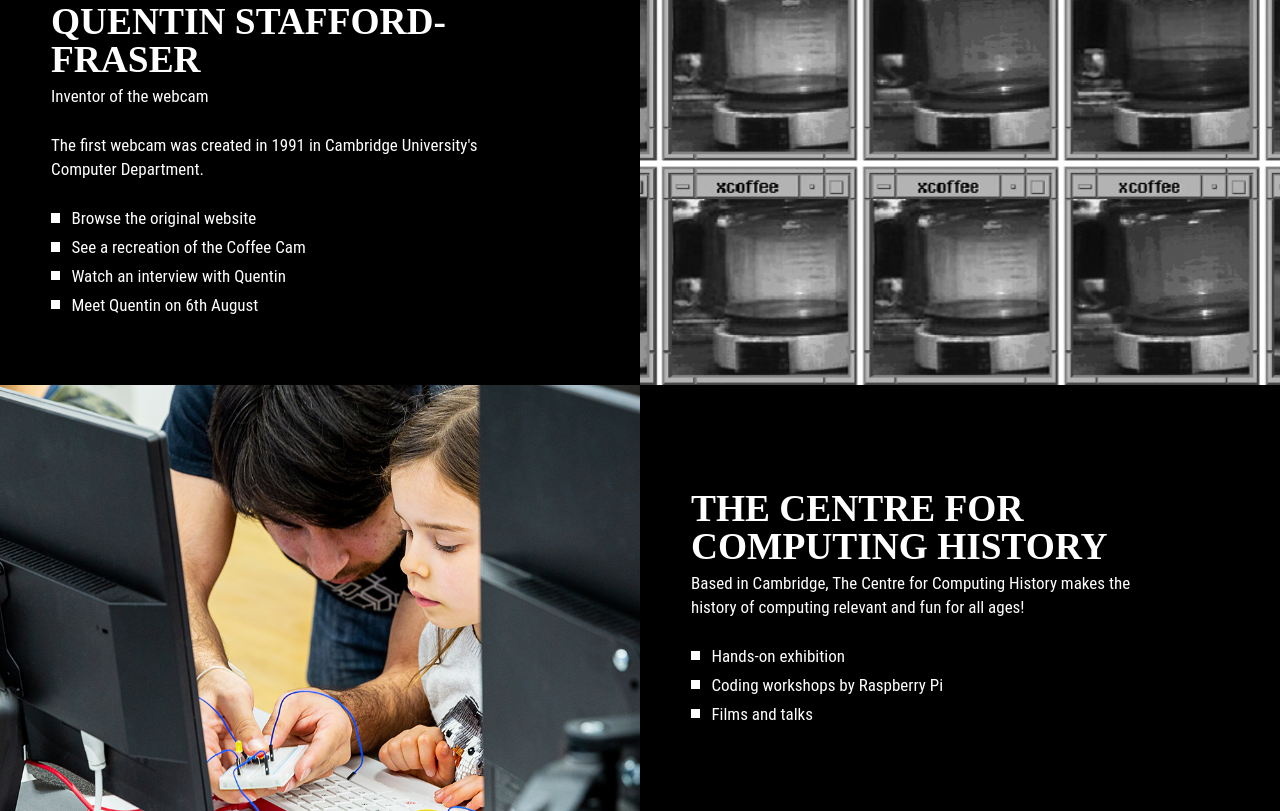
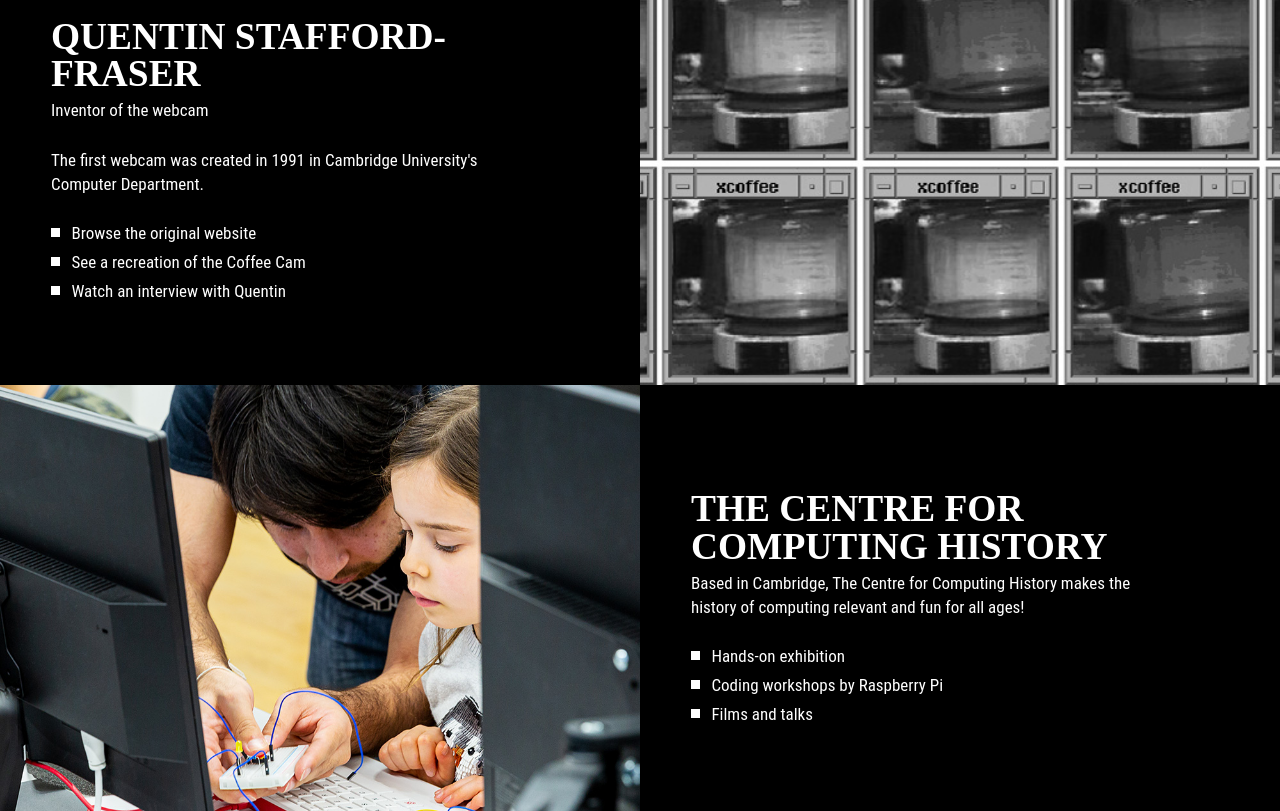
Before and after one commit to michaelfarrow/64-Bits, a plain HTML site: page index.html in a window 1280 px wide. Shown: the part 2806-3617 px from the top of the page. Drawn offline with Linux system fonts and the light colour scheme; some packages are replaced by stand-ins of ours; a web font is replaced by a local one.

Commit message:
temporarily removing meet Quentin bullet

```diff
--- a/index.html
+++ b/index.html
@@ -121,7 +121,7 @@
                 <li>Browse the original website</li>
                 <li>See a recreation of the Coffee Cam</li>
                 <li>Watch an interview with Quentin</li>
-                <li>Meet Quentin on 6th August</li>
+                <!-- <li>Meet Quentin on 6th August</li> -->
               </ul>
             </div>
           </div>
```
